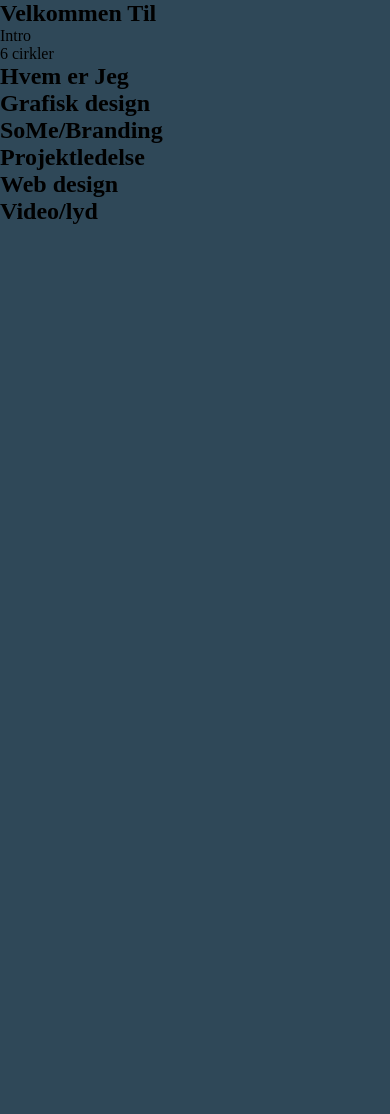
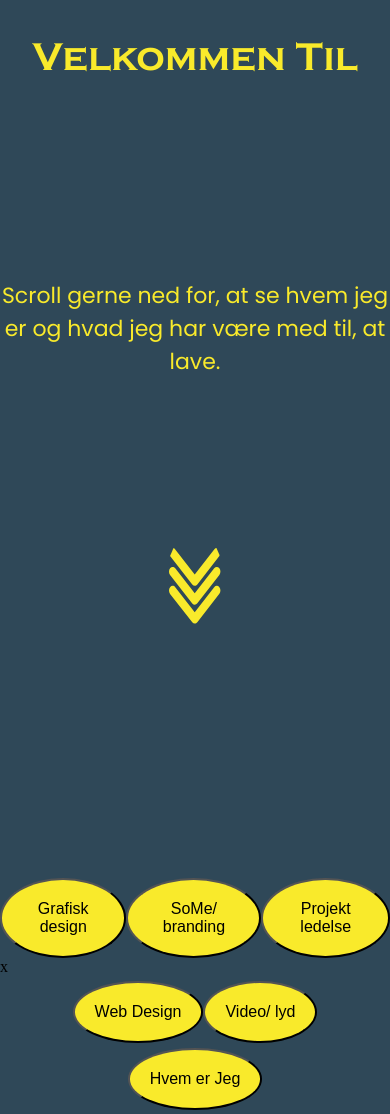
Before and after one commit to AabbeLaabbe/Portfolio, a plain HTML site: page index.html in a window 390 px wide. Shown: the top 1114 px of the page. Before the commit the page ends 844 px from the top, so only its background shows below. Drawn offline with Linux system fonts and the light colour scheme.

Commit message:
første section done

```diff
--- a/index.html
+++ b/index.html
@@ -10,27 +10,83 @@
 <body>
     <section class="intro">
         <h1>Velkommen Til</h1>
-        <p>Intro</p>
+        <p>
+            Scroll gerne ned for, at se hvem jeg er og hvad jeg har være med til, at lave.
+        </p>
+        <button class="arrow-button"><img src="./img/Component 13 – 3.png" alt="downward arrow" class="arrow"></button>
     </section>
-    <section class="cirkel">
-        <p>6 cirkler</p>
+    <!--Section nedenunder fungere som en navigering for brugeren, dette er i stedet for en navbar. min plan var at lave den som en pyramide-->
+    <section>
+        <a href=""></a><div class="top-button">
+            <button>Grafisk design</button>
+            <button>SoMe/
+            branding</button>
+            <button>Projekt
+                ledelse</button>
+        </div>x
+        <div class="midt-button">
+            <button>Web Design</button>
+            <button>Video/
+                lyd</button>
+        </div>
+        <div class="bot-button">
+            <button>Hvem er Jeg</button>
+        </div>
     </section>
-    <section>
+
+    <!--her starter min første section. -->
+    <!--nednunder er alle mine kategorier. Jeg har valgt at give alle sections, den samme class så de er lettere at style.-->
+
+    <section class="jeg">
         <h2>Hvem er Jeg</h2>
+        <div class="tekst">
+            <p>
+                Mit navn er Nicolai Aarup Larsen og jeg er 24 år gammel.
+                Jeg er født og opvokset på Lolland, sammen med mine forældre
+               og 2 brødre. i 2017 færdiggjorde jeg Gymnasiet, hvorefter jeg
+               holdte 2 sabbatår. i 2019 flytte jeg så til Ballerup, hvor jeg startede
+               på pædagog, men droppede ud i 2021. samme år startede jeg så
+               på Multimediedesign i Køge.
+               Nedenunder kan i se nogen af de områder jeg har beskæftiget
+               mig i og hvilke produkter det er endt ud i.
+            </p>
+               <p>
+                   Tlf: 60471637
+                    Mail: Aarupnicolai@hotmail.com
+                </p>
+                <p>
+                    Jeg ser frem til at hører fra jer.
+                </p>
+        </div>
+        <img src="./img/forside.jpg" alt="Nicolai" class="nicolai">
+        <button>Grafisk Design</button>
+        <button>SoMe/
+            Branding</button>
+        <button>Projektledelse</button>
+        <button>Web Design</button>
+        <button>Video/lyd</button>
+        <img src="./img/linkedin.png" alt="linkedin" class="linkedin">
+        <img src="./img/tilbage.png" alt="tilbage" class="tilbage">
+
+
+
+
+
     </section>
-    <section>
+
+    <section class="design">
         <h2>Grafisk design</h2>
     </section>
-    <section>
+    <section class="some">
         <h2>SoMe/Branding</h2>
     </section>
-    <section>
+    <section class="projekt">
         <h2>Projektledelse</h2>
     </section>
-    <section>
+    <section class="design">
         <h2>Web design</h2>
     </section>
-    <section>
+    <section class="video">
         <h2>Video/lyd</h2>
     </section>
 
--- a/style.css
+++ b/style.css
@@ -10,10 +10,12 @@
 *{ /*jeg start med at den fjerne den styling der allerede er på dokumentet - https://css-tricks.com/reboot-resets-reasoning/ */
     padding: 0;
     margin: 0;
+    box-sizing: border-box; /* bokser browseren */
+    overflow-x: hidden; /* gør at je
 }
-:root {
+:root { /* da jeg arbejder med mange forskellige farver, har jeg sat en root op (global), ved så at sætte dem i "var" (variable) kan jeg bruge dem lokalt (i enkelte elementer) og sparer derfor tid, da jeg ikke skal copy paste hexcoderne konstant. https://www.w3schools.com/css/css3_variables.asp */
     --background-color: #2F4858;
-    --outside-text-color: #F9EA2B;
+    --intro-color: #F9EA2B;
     --circle-color: #000000;
     --box-color:#4B8078;
     --box-text-color: #F59D18;
@@ -21,5 +23,95 @@
 }
 body{
     background-color: var(--background-color);
+}
+h1{
+    font-family: Copperplate;
+    color: var(--intro-color);
+}
+h2{
+    font-family: copperplate;
+    color: var(--circle-color);
 
 }
+.intro p{
+    color: var(--intro-color);
+}
+p{
+    font-family: poppins;
+    font-size: 21;
+}
+@media screen and (max-width:600px){
+    /* Min "landing page" Jeg har brugt mit mockup fra XD for at følge målene, så det sidder præcist */
+    .intro{
+        text-align: center;
+    }
+    h1{
+        padding-top: 35px;
+        font-size: 40px;
+    }
+    .intro p{
+        padding-top: 200px;
+        padding-bottom: 150px;
+        font-size: 22px;
+    }
+    .arrow-button{
+        background-color: transparent;
+        border: none;
+        cursor: pointer;
+        padding-bottom: 250px;
+    }
+     /* hertil slutter min "landing page" nedenunder er knapperne til at navigere med https://www.w3schools.com/css/css3_buttons.asp */
+    button{
+        background-color: var(--intro-color);
+        font-size: 16px;
+        padding: 20px;
+        border-radius: 70%;
+    }
+    .top-button {
+        display: flex;
+        flex-direction: row;
+    }
+    .midt-button{
+        display: flex;
+        justify-content: center;
+        padding: 5px;
+
+    }
+    .bot-button{
+        display: flex;
+        justify-content: center;
+
+        padding-bottom: 300px;
+    }
+    h2{
+        text-align: center;
+        padding-top: 10px;
+        padding-bottom: 20px;
+    }
+/* her begynder min "Hvem er jeg" section */
+.jeg {
+    background-color: var(--box-color);
+}
+
+.tekst {
+    display:block;
+    text-align: center;
+    padding-bottom: 1rem;
+    margin: 0 1rem;
+}
+
+.tekst p {
+    background-color: var(--box-text-color);
+    padding: 1rem;
+} /*eftersom mit billede drillede mig meget, tyede jeg til at bruge W3cshools guide til at centrer billedet. https://www.w3schools.com/howto/howto_css_image_center.asp */
+    .nicolai{
+        display: block;
+        margin-left: auto;
+        margin-right: auto;
+        width: 80%;
+    }
+    .jeg button{
+
+    }
+
+}
```
Also changed, not shown: img/linkedin.png (added), img/tilbage.png (added), 1 other file.
